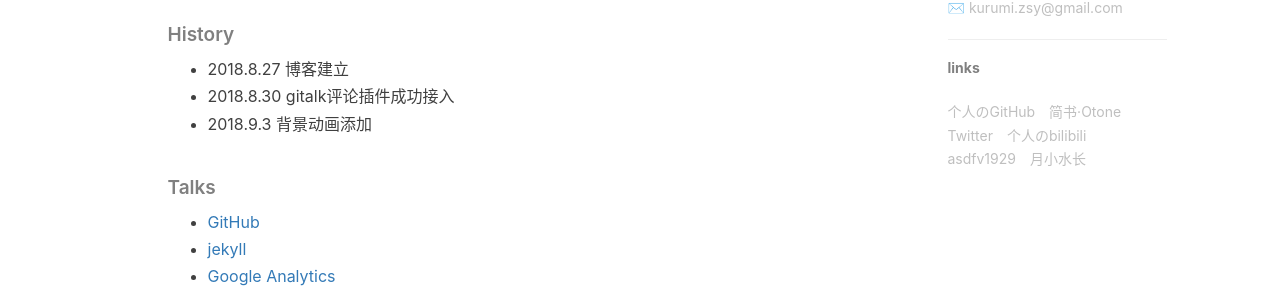
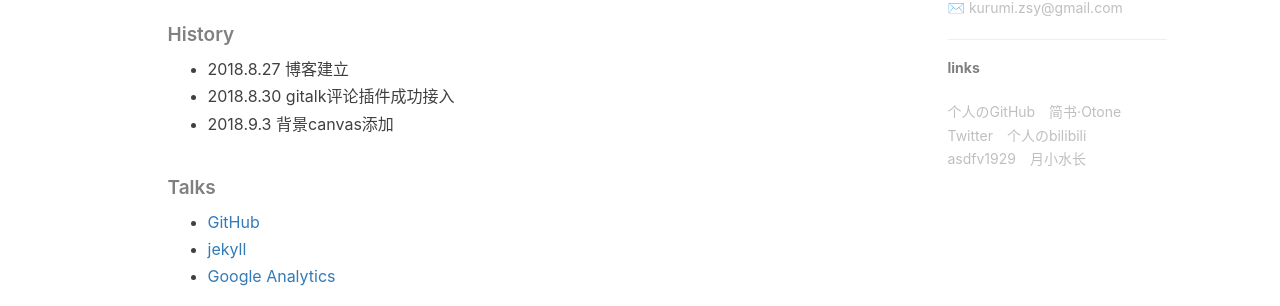
Before and after one commit to FujishiroOtone/FujishiroOtone.github.io, a Jekyll site: the page built from about.html, in a window 1280 px wide. Shown: the part 1004-1310 px from the top of the page. Built offline with Jekyll 4.4.1, drawn with Linux system fonts in a browser that asks for light colours; nearby versions of some CDN libraries; comment, search, counter and statistics services are not loaded.

Commit message:
about update
180905

```diff
--- a/about.html
+++ b/about.html
@@ -54,7 +54,7 @@ header-img: "img/about.jpg"
 		<ul>
 			<li>2018.8.27 博客建立</li>
 			<li>2018.8.30 gitalk评论插件成功接入</li>
-			<li>2018.9.3 背景动画添加</li>
+			<li>2018.9.3 背景canvas添加</li>
 		</ul>
 
     <h5>Talks</h5>
```
